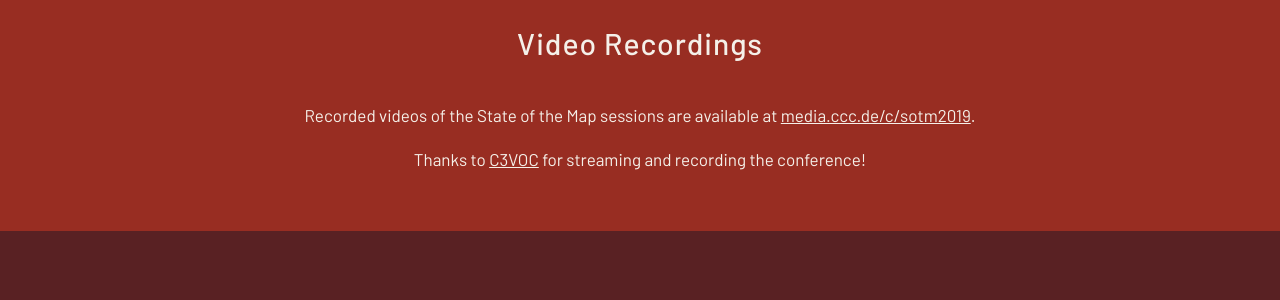
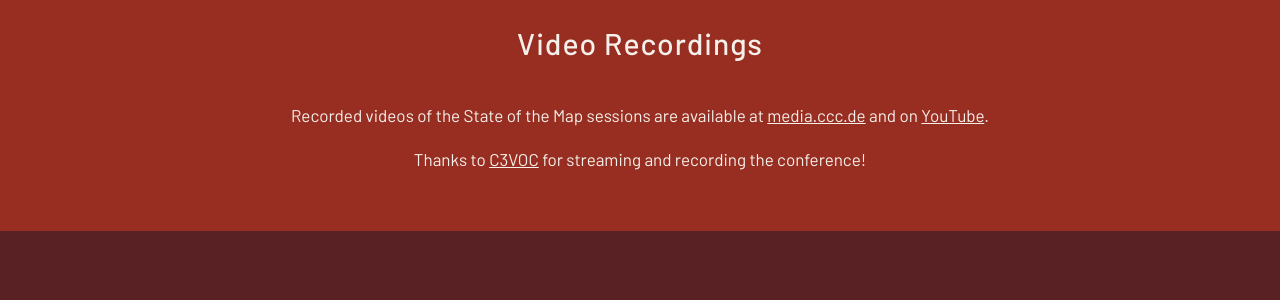
Before and after one commit to openstreetmap/stateofthemap-2019, a Jekyll site: the page built from index.html, in a window 1280 px wide and 900 px high, scrolled down 782 px. Shown: the part 155-455 px from the top of the window. Built offline with Jekyll 4.4.1, drawn with Linux system fonts in a browser that asks for light colours.

Commit message:
add link to sotm videos on youtube

```diff
--- a/_includes/video.html
+++ b/_includes/video.html
@@ -3,7 +3,7 @@
     <h1 class="pad2y">Video Recordings</h1>
     <div class="pad2y">
 			<p>
-				Recorded videos of the State of the Map sessions are available at <a href="https://media.ccc.de/c/sotm2019">media.ccc.de/c/sotm2019</a>.
+				Recorded videos of the State of the Map sessions are available at <a href="https://media.ccc.de/c/sotm2019">media.ccc.de</a> and on <a href="https://www.youtube.com/channel/UCLqJsr_5PfdvDFbgv1qp2aQ/videos">YouTube</a>.
 			</p>
       <p>
 				Thanks to <a href="https://twitter.com/c3voc">C3VOC</a> for streaming and recording the conference!
```
